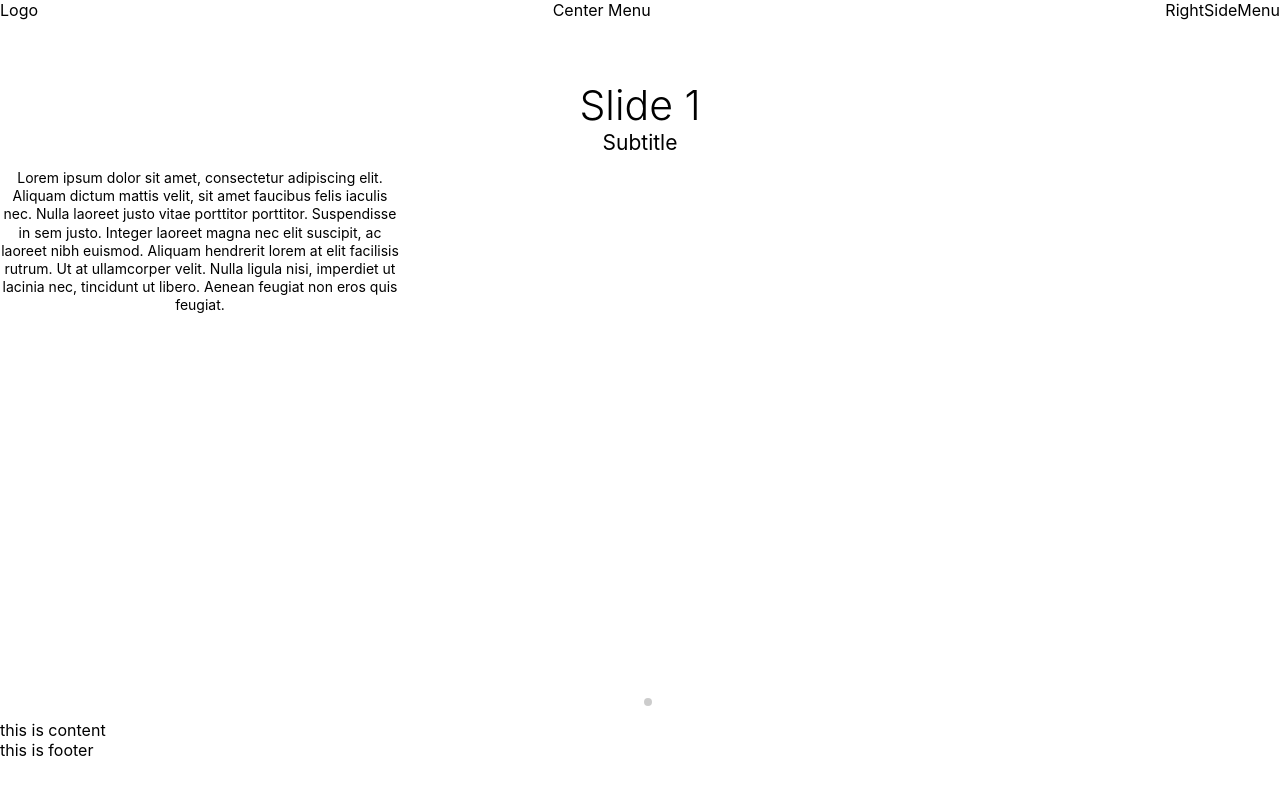
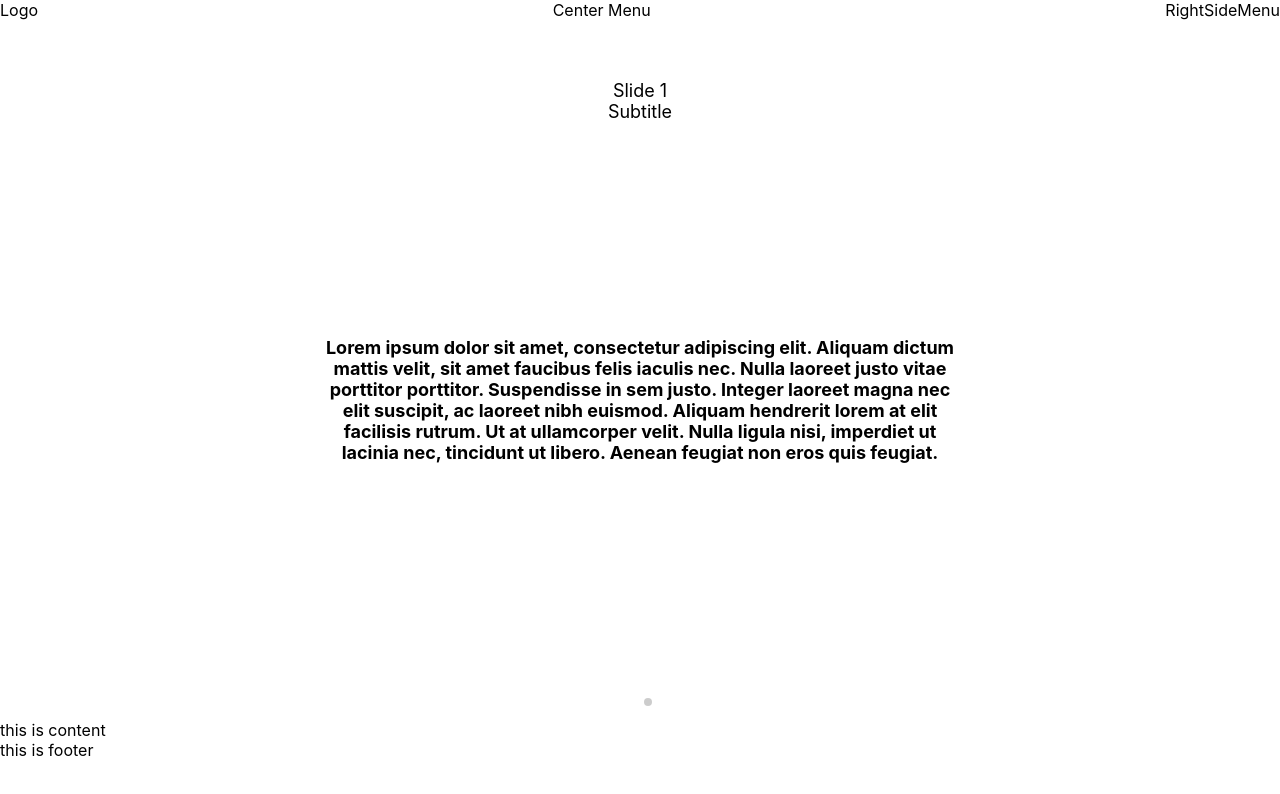
Before and after one commit to GoranAviani/react_web, a React (Create React App) app: page / in a window 1280 px wide. Shown: the top 794 px of the page. Built offline with nearby package versions, Linux system fonts and the light colour scheme.

Commit message:
index page

```diff
--- a/src/components/Carousel/Carousel.css
+++ b/src/components/Carousel/Carousel.css
@@ -21,7 +21,11 @@
   -webkit-align-items: center;
   align-items: center;
 }
-
+.CarouselCard{
+  display: flex;            /* establish flex container */
+  flex-direction: column;   /* stack flex items vertically */
+  position: relative;       /* establish neares positioned ancenstor for absolute positioning */
+}
 .swiper-slide img {
   display: block;
   width: 100%;
@@ -29,23 +33,12 @@
   object-fit: cover;
 }
 
-
-.swiper-slide .title {
-  font-size: 41px;
-  font-weight: 300;
-    z-index: 100;
+.swiper-slide .text {
+position: absolute;
+  left: 50%;
+  top: 50%;
+  transform: translate(-50%, -50%);
+  color: black;
+  font-weight: bold;
 
 }
-
-.swiper-slide .subtitle {
-  font-size: 21px;
-  z-index: 100;
-}
-
-.swiper-slide .text {
-  font-size: 14px;
-  max-width: 400px;
-  line-height: 1.3;
-    z-index: 100;
-
-}
```
